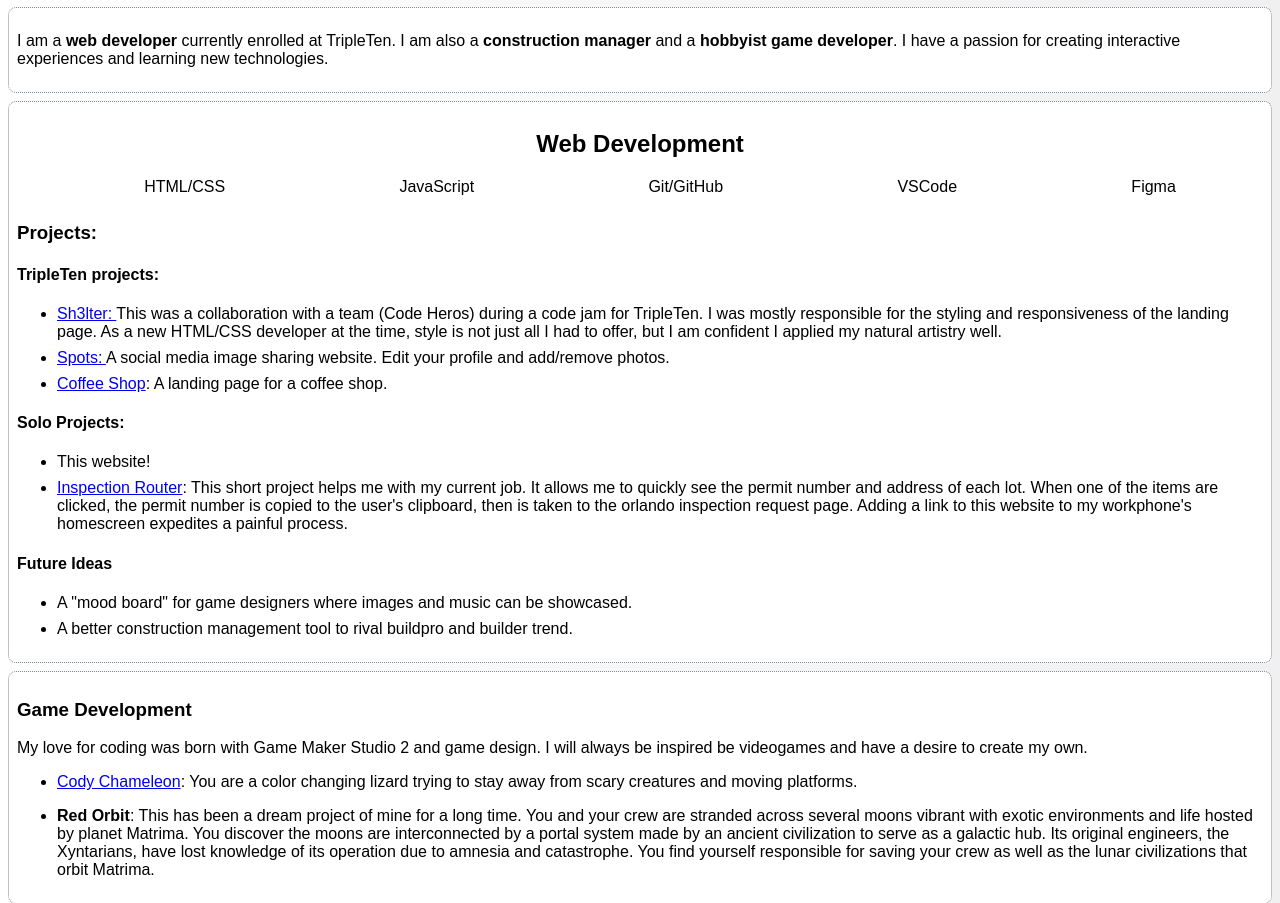
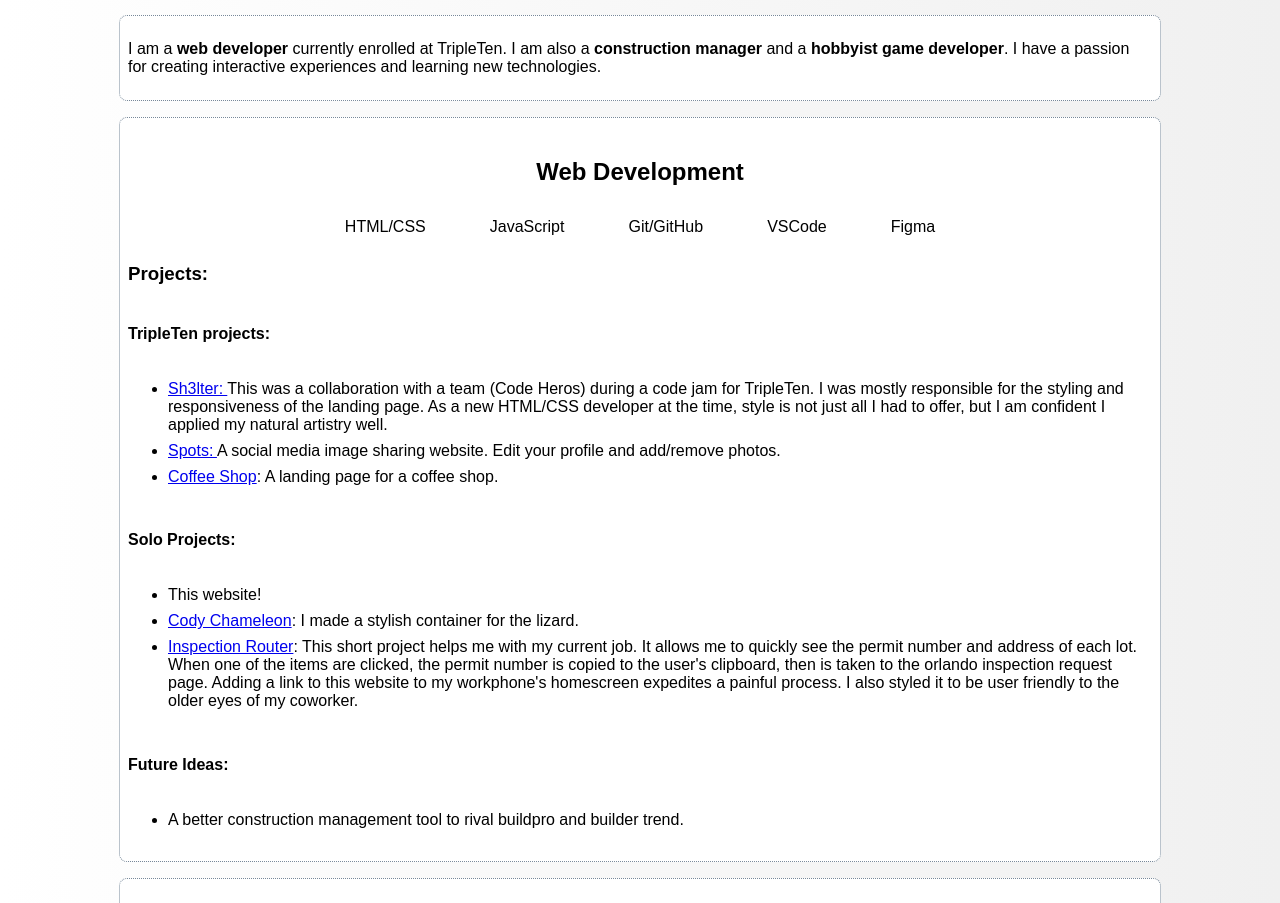
Before and after one commit to jakeburke1775/homepage, a plain HTML site: page index.html in a window 1280 px wide. Shown: the part 73-976 px from the top of the page. Drawn offline with Linux system fonts and the light colour scheme.

Commit message:
style and content update

```diff
--- a/blocks/page.css
+++ b/blocks/page.css
@@ -1,4 +1,7 @@
 .page {
+  display: flex;
+  flex-direction: column;
+  align-items: center;
   font-family: Arial, Helvetica, sans-serif;
   padding: 0;
   margin: 0;
@@ -20,4 +23,5 @@ li {
   border-radius: 8px;
   background-color: white;
   margin: 8px;
+  max-width: 80%;
 }
--- a/blocks/webdev.css
+++ b/blocks/webdev.css
@@ -1,10 +1,22 @@
 .webdev {
   /* background-color: aquamarine; */
+  display: flex;
+  flex-direction: column;
+  justify-content: center;
+}
+
+.webdev__title {
+  margin: 32px;
 }
 
 .webdev__skills-list {
+  padding: 0;
+  margin: 0 auto 0;
+  max-width: 700px;
   display: flex;
   flex-direction: row;
+  flex-wrap: wrap;
+  gap: 64px;
   justify-content: space-around;
   list-style: none;
 }
@@ -12,3 +24,15 @@
 .webdev__title {
   text-align: center;
 }
+
+@media screen and (max-width: 775px) {
+  .webdev__skills-list {
+    gap: 32px;
+  }
+}
+
+@media screen and (max-width: 600px) {
+  .webdev__skills-list {
+    gap: 16px;
+  }
+}
--- a/index.html
+++ b/index.html
@@ -1,5 +1,5 @@
 <!DOCTYPE html>
-<html lang="en">
+<html lang="en" style="position: relative">
   <head>
     <meta charset="UTF-8" />
     <meta name="viewport" content="width=device-width, initial-scale=1.0" />
@@ -29,7 +29,7 @@
         <li class="webdev__skill">VSCode</li>
         <li class="webdev__skill">Figma</li>
       </ul>
-      <h3 class="webdev__projects-title">Projects:</h3>
+      <h3 class="webdev__projects_title">Projects:</h3>
       <h4 class="webdev__projects_subtitle">TripleTen projects:</h4>
       <ul class="webdev__projects_list">
         <li class="webdev__projects_list-item">
@@ -54,6 +54,13 @@
       <h4 class="webdev__projects_subtitle">Solo Projects:</h4>
       <ul class="webdev__projects_list">
         <li class="webdev__projects_list-item">This website!</li>
+        <li>
+          <a
+            href="https://jakeburke1775.github.io/CodyChameleon/"
+            target="_blank"
+            >Cody Chameleon</a
+          >: I made a stylish container for the lizard.
+        </li>
         <li class="webdev__projects_list-item">
           <a href="https://jakeburke1775.github.io/inspflow/"
             >Inspection Router</a
@@ -62,16 +69,13 @@
           items are clicked, the permit number is copied to the user's
           clipboard, then is taken to the orlando inspection request page.
           Adding a link to this website to my workphone's homescreen expedites a
-          painful process.
+          painful process. I also styled it to be user friendly to the older
+          eyes of my coworker.
         </li>
       </ul>
 
-      <h4>Future Ideas</h4>
+      <h4 class="webdev_projects_subtitle">Future Ideas:</h4>
       <ul>
-        <li>
-          A "mood board" for game designers where images and music can be
-          showcased.
-        </li>
         <li>
           A better construction management tool to rival buildpro and builder
           trend.
@@ -95,18 +99,6 @@
           creatures and moving platforms.
         </li>
       </ul>
-      <ul>
-        <li>
-          <strong>Red Orbit</strong>: This has been a dream project of mine for
-          a long time. You and your crew are stranded across several moons
-          vibrant with exotic environments and life hosted by planet Matrima.
-          You discover the moons are interconnected by a portal system made by
-          an ancient civilization to serve as a galactic hub. Its original
-          engineers, the Xyntarians, have lost knowledge of its operation due to
-          amnesia and catastrophe. You find yourself responsible for saving your
-          crew as well as the lunar civilizations that orbit Matrima.
-        </li>
-      </ul>
     </section>
     <section>
       <h2>Contact</h2>
```
